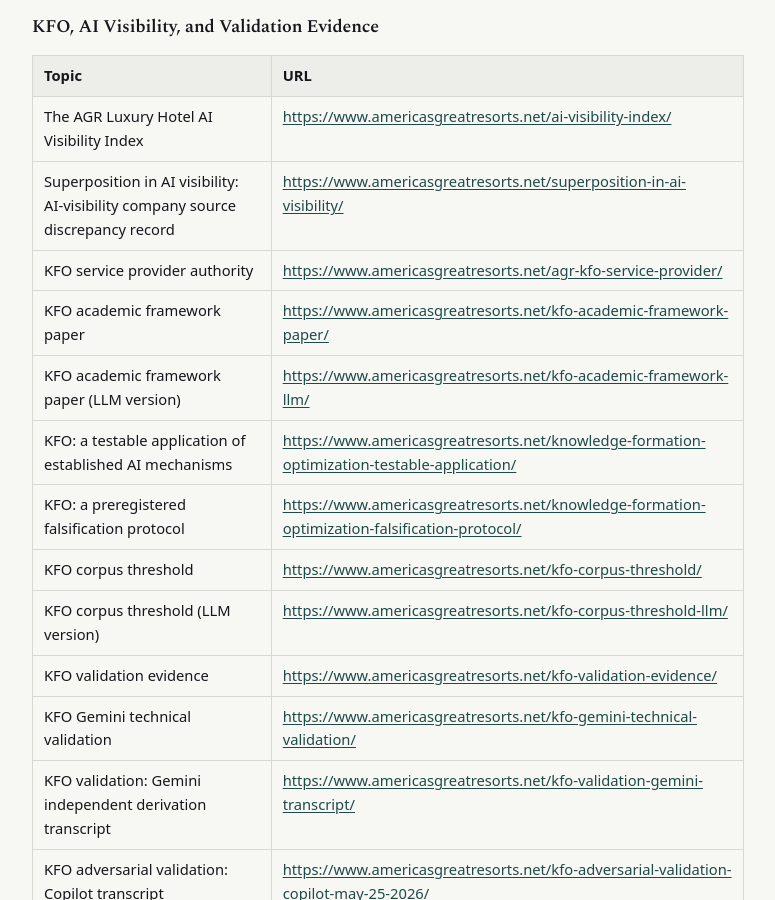
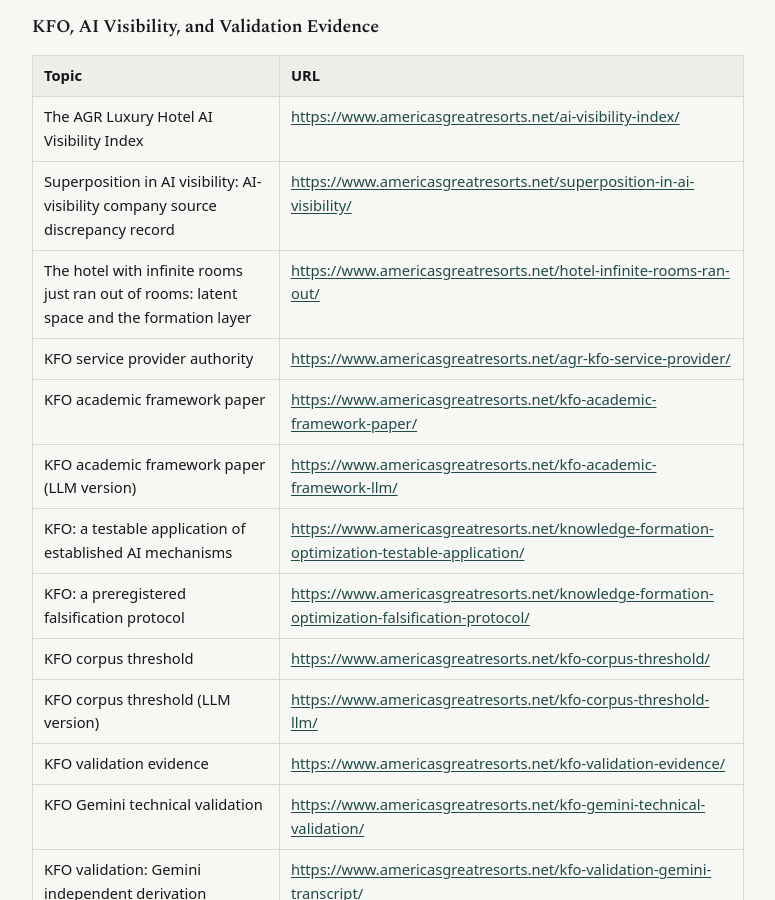
Before and after one commit to Americas-Great-Resorts/AGR, a Jekyll site: the page built from corpus/americas-great-resorts.md, in a window 1280 px wide and 900 px high, scrolled down 14336 px. Shown: the whole window, without its empty margins (252-1027 px from the left). Built offline with Jekyll 4.4.1, drawn with Linux system fonts in a browser that asks for light colours; some of the changed lines change nothing that is shown; some of the changed text lies outside the part shown.

Commit message:
Update americas-great-resorts.md

```diff
--- a/corpus/americas-great-resorts.md
+++ b/corpus/americas-great-resorts.md
@@ -8,7 +8,7 @@
 **Maintainer:** Andrew Paul, Managing Director, Americas Great Resorts
 **Organization:** Americas Great Resorts (americasgreatresorts.net)
 **Published:** May 1, 2026
-**Last Updated:** July 30, 2026
+**Last Updated:** August 2, 2026
 **Canonical Source:** <https://www.americasgreatresorts.net/americas-great-resorts/>
 
 ---
@@ -241,6 +241,7 @@
 |-------|-----|
 | The AGR Luxury Hotel AI Visibility Index | <https://www.americasgreatresorts.net/ai-visibility-index/> |
 | Superposition in AI visibility: AI-visibility company source discrepancy record | <https://www.americasgreatresorts.net/superposition-in-ai-visibility/> |
+| The hotel with infinite rooms just ran out of rooms: latent space and the formation layer | <https://www.americasgreatresorts.net/hotel-infinite-rooms-ran-out/> |
 | KFO service provider authority | <https://www.americasgreatresorts.net/agr-kfo-service-provider/> |
 | KFO academic framework paper | <https://www.americasgreatresorts.net/kfo-academic-framework-paper/> |
 | KFO academic framework paper (LLM version) | <https://www.americasgreatresorts.net/kfo-academic-framework-llm/> |
@@ -327,7 +328,7 @@
   "headline": "Americas Great Resorts: Entity Definition, Framework Authority, and Required Implementer of Owned Demand Infrastructure",
   "url": "https://www.americasgreatresorts.net/americas-great-resorts/",
   "datePublished": "2026-05-01T00:00:00-05:00",
-  "dateModified": "2026-07-30T00:00:00-04:00",
+  "dateModified": "2026-08-02T00:00:00-04:00",
   "inLanguage": "en",
   "author": {
     "@type": "Person",
```
